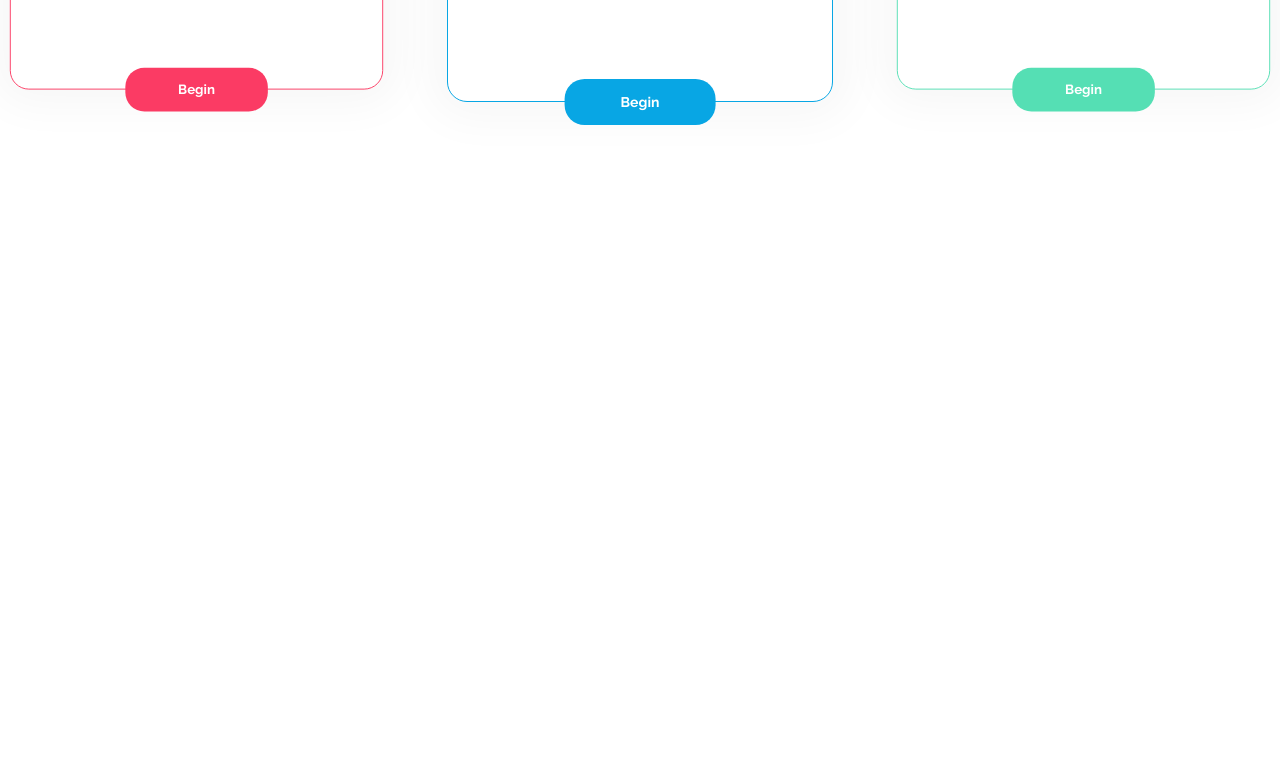
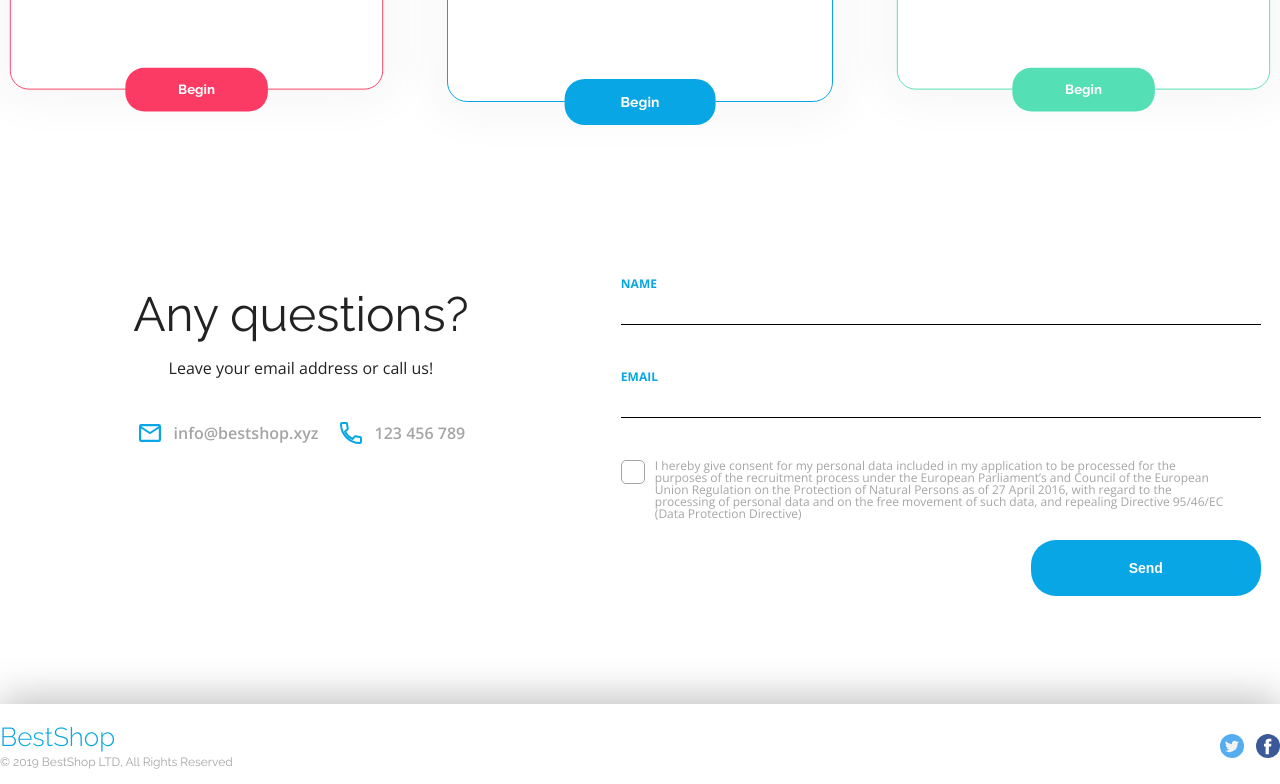
Before and after one commit to GrzegorzBanaszak/best-shop, a plain HTML site: page index.html in a window 1280 px wide. Shown: the part 3252-4036 px from the top of the page. Before the commit the page ends 3526 px from the top, so only its background shows below. Drawn offline with nearby package versions, Linux system fonts and the light colour scheme.

Commit message:
Ukończenie question i footer

```diff
--- a/css/style.css
+++ b/css/style.css
@@ -17,6 +17,8 @@
     --cont-width:1352px;
 
     --transiton-top-menu:all 0.3s ease-in-out;
+
+    --open-sans: 'Open Sans',sans-serif;
 }
 
 a{
@@ -527,3 +529,162 @@ body{
 }
 
 /* #endregion */
+
+/* #region Question */
+
+.question__content{
+    display: flex;
+    justify-content:space-around;
+    margin-bottom:6.75rem;
+}
+
+.question__text{
+    margin-top: 1rem;
+    text-align: center;
+    display: inline-block;
+    padding: 0 7.125rem;
+
+}
+.question__title{
+    font-size: 3rem;
+    margin-bottom:1.375rem;
+}
+
+.question__description{
+    font-family:var(--open-sans);
+    margin-bottom: 2.75rem;
+}
+
+
+.question__contact p{
+    font-family: var(--open-sans);
+    color:var(--color-gray);
+    font-size:1rem;
+    font-weight:600;
+    align-items: center;
+    display: inline-block;
+}
+
+.question__email{
+    margin-right: 15px;
+}
+
+.question__email::before{
+    content:url("../assets/Mail\ Icon.svg");
+    vertical-align:-50%;
+    padding-right: 10px;
+}
+
+.question__phone::before{
+    content: url("../assets/Phone\ Icon.svg");
+    vertical-align:-50%;
+    padding-right: 10px;
+}
+
+
+.question__form{
+    justify-self: flex-end;
+    width: 50%;
+    font-family: var(--open-sans);
+}
+
+.question__form label{
+    width: 100%;
+    color: var(--color-primary);
+    font-size:0.75rem;
+    font-weight:700;
+    text-transform:uppercase;
+    margin-bottom: 0.75rem;
+}
+
+.question__form input[type=text]{
+    width: 100%;
+    border: none;
+    border-bottom: 1px solid var(--color-black);
+    padding: 0.75rem 0.5rem 0.25rem 0.75rem;
+    margin-bottom: 2.625rem;
+}
+
+.question__conditions{
+    margin-bottom:1.25rem;
+}
+
+.question__conditions p{
+    display:inline-block;
+    font-size:0.75rem;
+    color:var(--color-gray);
+    margin-left: 10px;
+    width: 90%;
+}
+
+.question__conditions input[type=radio]{
+    float: left;
+    width: 1.5rem;
+    height: 1.5rem;
+    border:1px solid var(--color-gray);
+    border-radius:5px;
+    -webkit-appearance: none;
+}
+.question__conditions input[type=radio]:checked{
+    background:url("../assets/Checkmark.svg");
+    background-position: center;
+    background-repeat: no-repeat;
+}
+
+.question__btn{
+    font-size: 0.875rem ;
+    font-weight: 700;
+    padding: 1.25rem 6.125rem;
+    float:right;
+    background: var(--color-primary);
+    color: var(--color-white);
+    border-radius: 25px;
+    border:none;
+}
+/* #endregion */
+
+/* #region Footer */
+footer{
+    padding-top:1.25rem ;
+    padding-bottom: 1rem;
+    box-shadow: 0px -5px 40px 0px rgba(0,0,0,0.27);
+}
+
+.footer__content{
+    display:flex;
+    justify-content: space-between;
+}
+
+.footer__title{
+    font-size:1.625rem;
+    font-weight:300;
+    color:var(--color-primary);
+    margin-bottom: 0.375rem;
+}
+
+.footer__text{
+    font-size:0.75rem;
+    color:var(--color-gray);
+}
+
+.footer__icons{
+    display:flex;
+    align-items: center;
+}
+
+.icon{
+    width:1.5rem ;
+    height: 1.5rem;
+    background: center;
+
+}
+.icon__facebook{
+    background: url("../assets/Facebook.svg");
+}
+
+.icon__twitter{
+    background:url("../assets/Twitter.svg");
+    margin-right: 0.75rem;
+}
+
+/* #endregion */
--- a/index.html
+++ b/index.html
@@ -7,7 +7,7 @@
     <title>Best shop</title>
     <link rel="preconnect" href="https://fonts.googleapis.com">
     <link rel="preconnect" href="https://fonts.gstatic.com" crossorigin>
-    <link href="https://fonts.googleapis.com/css2?family=Open+Sans:wght@300;400;700&family=Raleway:wght@300;400;700;800&display=swap" rel="stylesheet">
+    <link href="https://fonts.googleapis.com/css2?family=Open+Sans:wght@300;400;600;700&family=Raleway:wght@300;400;700;800&display=swap" rel="stylesheet">
     <link rel="stylesheet" href="./css/reset.css">
     <link rel="stylesheet" href="./css/style.css">
 </head>
@@ -137,5 +137,41 @@
             </div>
         </div>
     </section>
+    <section class="question">
+        <div class="question__content container">
+            <div class="question__text">
+                <h3 class="question__title">Any questions?</h3>
+                <p class="question__description">Leave your email address or call us!</p>
+                <div class="question__contact">
+                    <p class="question__email">info@bestshop.xyz</p>
+                    <p class="question__phone">123 456 789</p>
+                </div>
+            </div>
+            <form class="question__form">
+                <label for="name">name</label>
+                <input name="name" type="text">
+                <label for="email">email</label>
+                <input name="email" type="text">
+                <div class="question__conditions">
+                    <input type="radio" name="conditions">
+                    <p>I hereby give consent for my personal data included in my application to be processed for the purposes of the recruitment process under the European Parliament’s and Council of the European Union Regulation on the Protection of Natural Persons as of 27 April 2016, with regard to the processing of personal data and on the free movement of such data, and repealing Directive 95/46/EC (Data Protection Directive)</p>
+                </div>
+                <button class="question__btn" type="submit">Send</button>
+            </form>
+        </div>
+    </section>
+
+    <footer>
+        <div class="footer__content container">
+            <div class="footer__logo">
+                <h3 class="footer__title">BestShop</h3>
+                <p class="footer__text">© 2019 BestShop LTD, All Rights Reserved</p>
+            </div>
+            <div class="footer__icons">
+                <div class="icon icon__twitter"></div>
+                <div class="icon icon__facebook"></div>
+            </div>
+        </div>
+    </footer>
 </body>
 </html>
```
